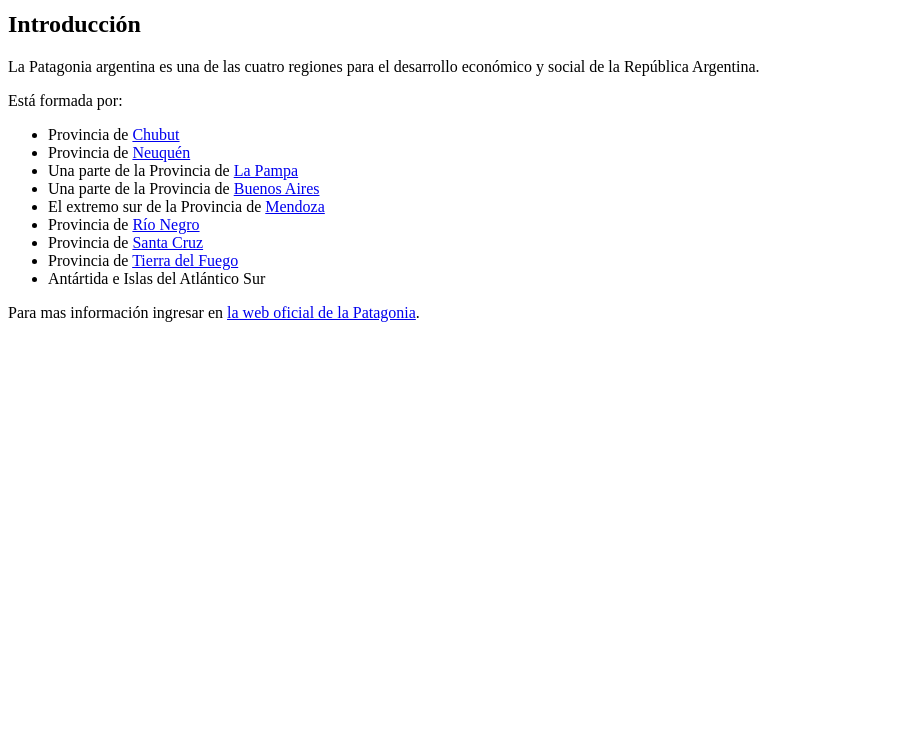
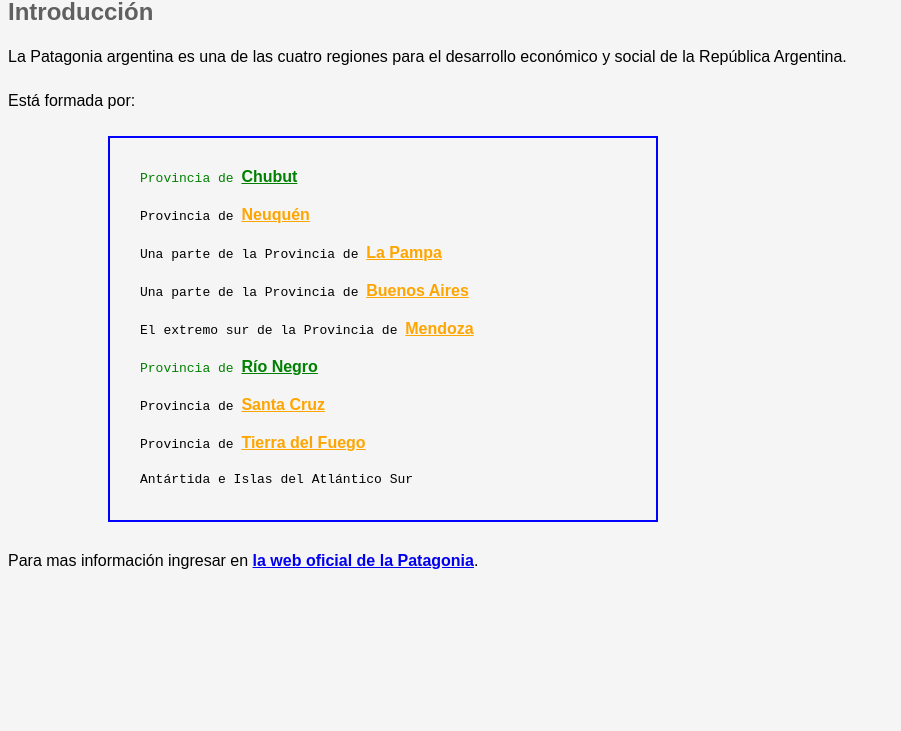
Before and after one commit to ValeLan/utn-labcomII-practices, a plain HTML site: page U03P01/index.html in a window 1280 px wide. Shown: the part 69-800 px from the top of the page, without its empty margins (0-901 px from the left). Drawn offline with Linux system fonts and the light colour scheme.

Commit message:
Terminada practica 1 CSS
Termine la practica numero 1 de CSS

```diff
--- a/U02P01/css/index.css
+++ b/U02P01/css/index.css
@@ -1,3 +1,4 @@
 *{
     font-family: sans-serif;
+    background-color: lightblue;
 }
--- a/U03P01/css/index.css
+++ b/U03P01/css/index.css
@@ -1,3 +1,53 @@
+body{
+    background-color: rgb(245,245,245);
+}
+*{
+    font-family: sans-serif;
+}
+
 h1{
-    color: red;
+    height: 24px;
+    color: #242424;
+    font-weight: 900;
 }
+
+h2{
+    height: 20px;
+    color: #606060;
+    font-weight: 800;
+}
+
+p{
+    height: 14px;
+    margin-top: 30px;
+    margin-bottom: 30px;
+}
+ul{
+    list-style-type: none;
+    margin-left: 100px;
+    padding: 20px;
+    border: solid 2px blue;
+    max-width: 40%;
+}
+li{
+    font-family: monospace;
+    height: 18px;
+    padding: 10px;
+}
+
+.distinto{
+    color: green;
+}
+
+a{
+    font-weight: bold;
+}
+
+li a{
+    color: orange;
+    text-decoration: underline;
+}
+
+li:hover{
+    background-color: rgba(0,0,0,0.1);
+}
--- a/U03P01/index.html
+++ b/U03P01/index.html
@@ -12,13 +12,13 @@
     desarrollo económico y social de la República Argentina.</p>
     <p>Está formada por:</p>
     <ul>
-        <li>Provincia de <a href="#">Chubut</a></li>
+        <li class="distinto">Provincia de <a href="#" class="distinto">Chubut</a></li>
         <li>Provincia de <a href="#">Neuquén</a></li>
         <li>Una parte de la Provincia de <a href="#">La Pampa</a></li>
         <li>Una parte de la Provincia de <a href="#">Buenos Aires</a></li>
 
         <li>El extremo sur de la Provincia de <a href="#">Mendoza</a></li>
-        <li>Provincia de <a href="#">Río Negro</a></li>
+        <li class="distinto">Provincia de <a href="#" class="distinto">Río Negro</a></li>
         <li>Provincia de <a href="#">Santa Cruz</a></li>
         <li>Provincia de <a href="#">Tierra del Fuego</a></li>
         <li>Antártida e Islas del Atlántico Sur</li>
```
Also changed, not shown: U02P01/index.html (added, +13 -0 lines), U02P01/probandopseudoetiquetas.html (added, +21 -0 lines).
